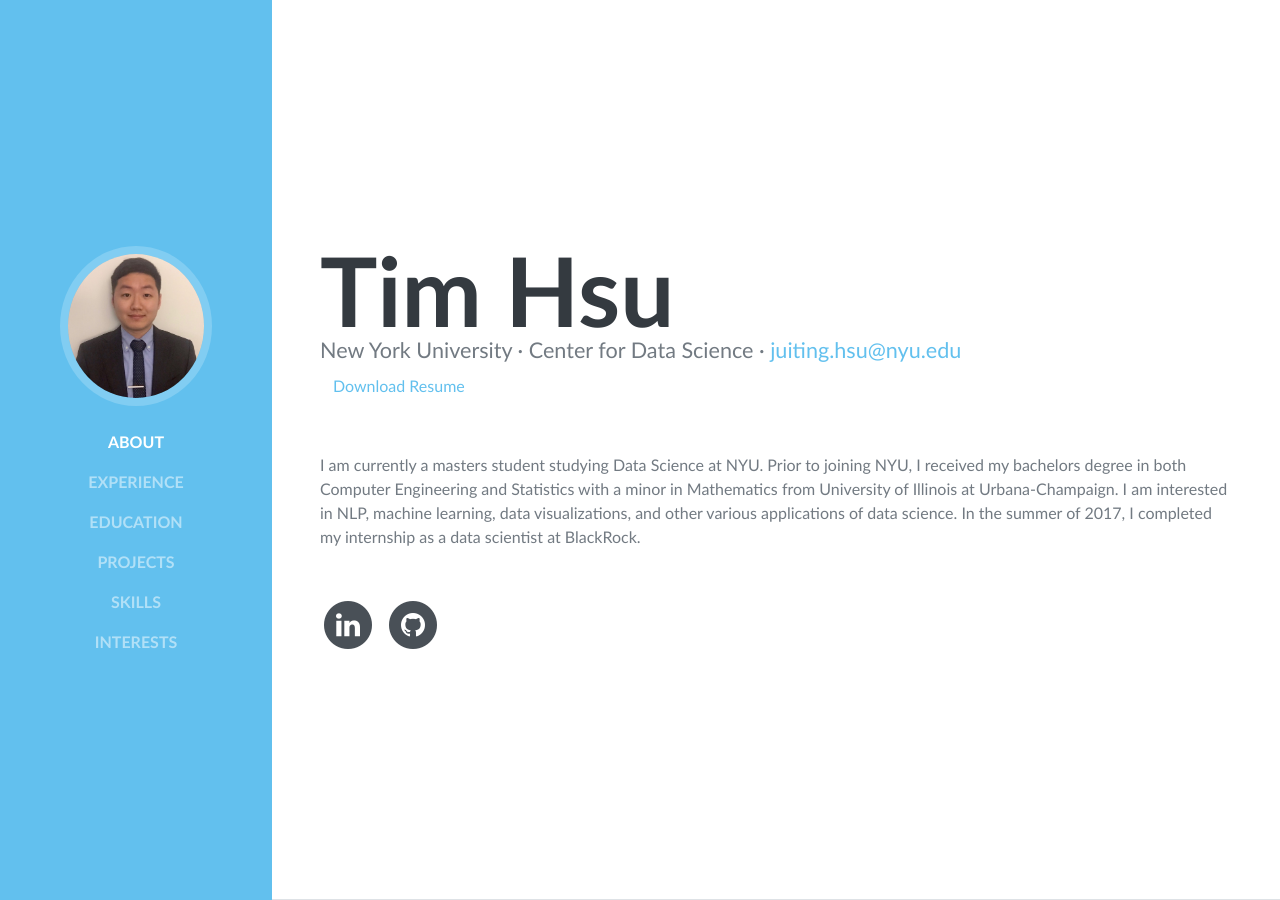
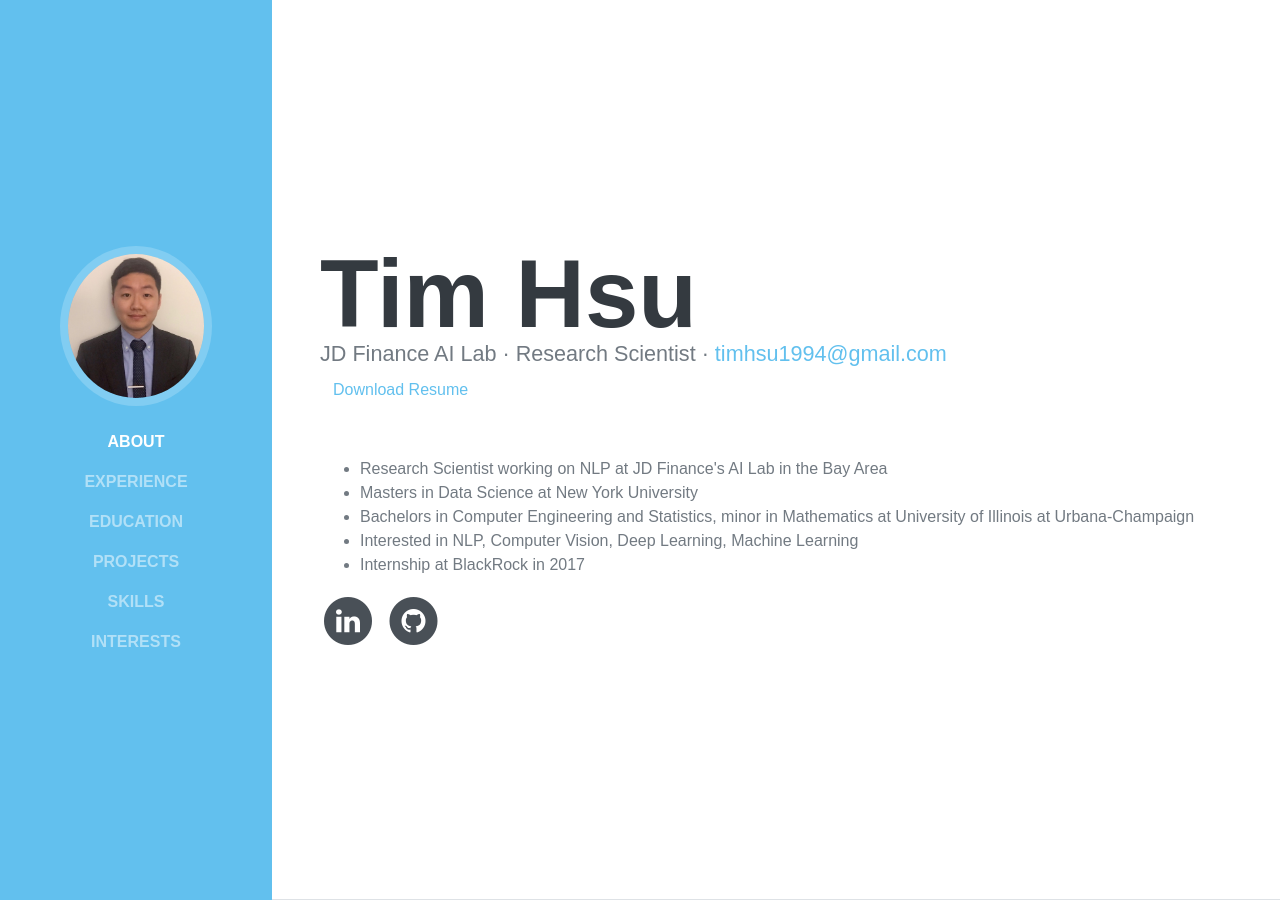
Before and after one commit to timatim/timatim.github.io, a Jekyll site: the page index.html, which Jekyll copies as it is, in a window 1280 px wide and 900 px high. Built offline with Jekyll 4.4.1, drawn with Linux system fonts in a browser that asks for light colours; some web fonts are replaced; some of the changed text lies outside the part shown.

Commit message:
updates to everything

```diff
--- a/css/resume.css
+++ b/css/resume.css
@@ -4,7 +4,7 @@
  * Licensed under MIT (https://github.com/BlackrockDigital/startbootstrap-resume/blob/master/LICENSE)
  */
 body {
-  font-family: 'Candara', serif;
+  font-family: 'Arial', serif;
   padding-top: 54px;
   color: #727a82; }
 
@@ -19,7 +19,7 @@
 h4,
 h5,
 h6 {
-  font-family: 'Candara', serif;
+  font-family: 'Arial', serif;
   font-weight: 600;
   color: #343a40; }
 
@@ -32,7 +32,7 @@
 
 .subheading {
   font-weight: 500;
-  font-family: 'Candara', serif;
+  font-family: 'Arial', serif;
   font-size: 1.35rem; }
 
 .list-social-icons a {
--- a/index.html
+++ b/index.html
@@ -75,17 +75,29 @@
       <section class="resume-section p-3 p-lg-5 d-flex d-column" id="about">
         <div class="my-auto">
           <h1 class="mb-0">Tim Hsu</h1>
-          <div class="subheading mb-5">New York University · Center for Data Science ·
-            <a href="mailto:name@email.com">juiting.hsu@nyu.edu</a><br>
+          <div class="subheading mb-5">JD Finance AI Lab · Research Scientist ·
+            <a href="mailto:name@email.com">timhsu1994@gmail.com</a><br>
             <a href="/files/tim-hsu-resume-2017.pdf" class="btn btn-default" title="Download resume as PDF">Download Resume</a>
           </div>
-          <p class="mb-5">I am currently a masters student studying Data Science at NYU.
-            Prior to joining NYU, I received my bachelors degree in both Computer Engineering
-            and Statistics with a minor in Mathematics from University of Illinois at
-            Urbana-Champaign. I am interested in NLP, machine learning, data visualizations,
+          <div align="justify">
+          <p class="mb-5">
+            <ul>
+              <li>Research Scientist working on NLP at JD Finance's AI Lab in the Bay Area
+              <li>Masters in Data Science at New York University
+              <li>Bachelors in Computer Engineering and Statistics, minor in Mathematics at University of Illinois at Urbana-Champaign
+              <li>Interested in NLP, Computer Vision, Deep Learning, Machine Learning
+              <li>Internship at BlackRock in 2017
+            </ul>
+
+            <!-- I am currently a Research Scientist working on NLP at JD Finance's AI Lab in the Bay Area.
+            Prior to joining JD.com, I received my Masters degree in Data Science at NYU and
+            my Bachelors
+            degrees in both Computer Engineering and Statistics with a minor in Mathematics from . I am interested in NLP, machine learning, data visualizations,
             and other various applications of data science. In the summer of 2017, I completed
             my internship as a data scientist at BlackRock.
+             -->
           </p>
+          </div>
           <ul class="list-inline list-social-icons mb-0">
             <li class="list-inline-item">
               <a href="https://www.linkedin.com/in/tim-hsu-51765066/">
@@ -118,8 +130,9 @@
                 <div class="subheading mb-3">JD.com</div>
               </a>
               <ul>
-                <li>Research on state-of-the-art natural language generation approaches with deep learning models to build a conditional automatic news writer for the clients of the JD Finance, a financial subsidiary of JD.com, one of the world’s largest online retailer.</li>
-                <li>Combine both supervised and unsupervised learning approaches of natural language processing to develop a conditional language model using PyTorch and Tensorflow that enables users to generate texts based on their inputs.</li>
+                <li>Research on state-of-the-art natural language generation approaches with deep learning models to build an automatic news writer at the AI Lab of JD.com, one of the world’s largest online retailer.
+                </li>
+                <li>Combine both supervised and unsupervised learning approaches of natural language processing to develop a framework with PyTorch and Scikit-learn that enables users to generate texts based on their inputs.</li>
               </ul>
             </div>
             <div class="resume-date text-md-right">
@@ -134,8 +147,9 @@
                 <div class="subheading mb-3">BlackRock Inc</div>
               </a>
               <ul>
-                <li>Proposed and implemented a solution for legal clause identification in contract documents by using word embedding trained with Word2Vec model and unsupervised learning algorithms to distinguish text blocks associated with certain legal provisions from one another. Labels are then inferred by inspecting the group and applying domain knowledge.</li>
-                <li>Designed and implemented a solution a RESTful API using Python’s Flask framework that includes retrieving and updating info about contracts in database and repository, generating on-the-fly result using the trained model, and providing a feedback system for users to indicate correctness, etc.</li>
+                <li>Proposed and implemented a solution for legal clause identification in contract documents by combining deep learning and unsupervised learning methods to distinguish text associated with legal provisions.
+                </li>
+                <li>Developed a RESTful API using Python’s Flask framework that includes retrieving/updating info of contracts in database, generating on-the-fly result, and providing feedback system for users to indicate correctness, etc.</li>
               </ul>
             </div>
             <div class="resume-date text-md-right">
@@ -204,8 +218,9 @@
                 <div class="subheading mb-3">Link</div>
               </a>
               <ul>
-                <li>Implemented a Bilateral Multi-perspective Matching neural network using PyTorch (Python) and pretrained GloVe word embedding to perform paraphrase detection task. The model takes in two sentences (or phrases) as inputs and predicts whether they are paraphrases of each other or not.</li>
-                <li>Evaluated result and compared model with different settings on the Quora question pairs dataset. Tuned hyperparameteres on the validation set and achieved a test accuracy of 88%.</li>
+                <li>• Implemented the Bilateral Multi-Perspective Matching neural network using PyTorch (Python) for the paraphrase detection task. The model takes in two sentences as inputs and predicts whether they are paraphrases.
+                </li>
+                <li>Evaluated result and compared model with different settings on the Quora question pairs dataset. Tuned hyperparameters on the validation set and achieved a test accuracy of 88%.</li>
               </ul>
             </div>
           </div>
@@ -217,8 +232,8 @@
                 <div class="subheading mb-3">Link</div>
               </a>
               <ul>
-                <li>Preprocessed and cleaned NYPD Crime dataset from 2015 containing 5.58 million rows and 24 columns of data recording crimes reported to the NYPD from 2006-2015 using Hadoop MapReduce and PySpark.</li>
-                <li>Incorporated relevant dataset such as restaurants and weather to develop new metrics to investigate relationship between crime and area. Showcased result using data visualizations such as box plots, bar charts, and geo-location maps from Python libraries and Tableau, compiled with a presentation to tell the stories.</li>
+                <li>Preprocessed NYPD Crime dataset from 2015 containing 5.58 million rows and 24 columns of data recording crimes reported from 2006-2015 using Hadoop MapReduce and PySpark.</li>
+                <li>Incorporated relevant dataset such as restaurants and weather to develop new metrics to investigate relationship between crime and area. Showcased result using data visualizations using Python libraries and Tableau.</li>
               </ul>
             </div>
           </div>
@@ -230,8 +245,9 @@
                 <div class="subheading mb-3">Link</div>
               </a>
               <ul>
-                <li>Implemented recommendation system algorithms such as matrix factorization with ALS and SGD, and content-based filtering on the Movie Lens dataset in order to recommend movies by predicting users’ ratings from 1 to 5.</li>
-                <li>Preprocessed dataset to provide an evaluation scheme for the team by splitting the data into training, validation, and test set while considering their timestamps to model a realistic setting. Achieved RMSE of around 0.91, compared to Netflix’s 0.88.</li>
+                <li>Implemented recommendation system algorithms such as matrix factorization with ALS and content-based filtering on the Movie Lens dataset in order to recommend movies by predicting users’ ratings from 1 to 5.
+                </li>
+                <li>Preprocessed dataset for evaluation by splitting the data into training, validation, and test set while considering their timestamps to model a realistic setting. Achieved RMSE of around 0.91, compared to Netflix’s 0.88.</li>
               </ul>
             </div>
           </div>
@@ -296,12 +312,12 @@
       <section class="resume-section p-3 p-lg-5 d-flex flex-column" id="interests">
         <div class="my-auto">
           <h2 class="mb-5">Interests</h2>
-          <p>In my spare time, I enjoy playing golf, billiards, and basketball (mostly by watching the NBA or playing 2K).
-            I like to watch late-night talk show about day's news and mostly enjoy comedy and sci-fi TV series and movies.
-            I also really enjoy board games that require logical thinking and communication such as Avalon and card games
-            like poker and Mahjong. Last but not least, I enjoy eating g00d f00d at c00l restaurants. In fact, I think
-            gourmet might be one of the things I value most in life.
-          </p>
+          <ul>
+            <li>Golf, billiards, basketball (mostly by watching the NBA or playing 2K)
+            <li>Late night talk shows, comedy, sci-fi, non-fiction
+            <li>Poker, Mahjong, Avalon
+            <li>G00d f00d at c00l restaurants
+          </ul>
         </div>
       </section>
 
```
